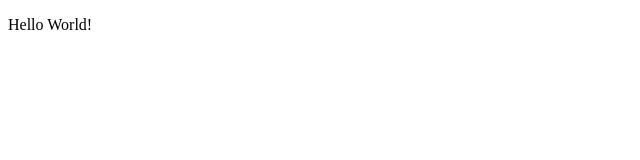
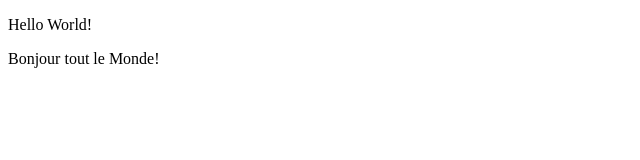
Before and after one commit to kshkinova/cps847_assignment1, a plain HTML site: page git_tst/index.html in a window 1280 px wide. Shown: the whole page, without its empty margins (0-640 px from the left). Drawn offline with Linux system fonts and the light colour scheme.

Commit message:
Added french greeting

```diff
--- a/git_tst/index.html
+++ b/git_tst/index.html
@@ -5,6 +5,7 @@
 </head>
 <body>
   <p>Hello World!</p>
+  <p>Bonjour tout le Monde!</p>
 </body>
 
 </html>
```
